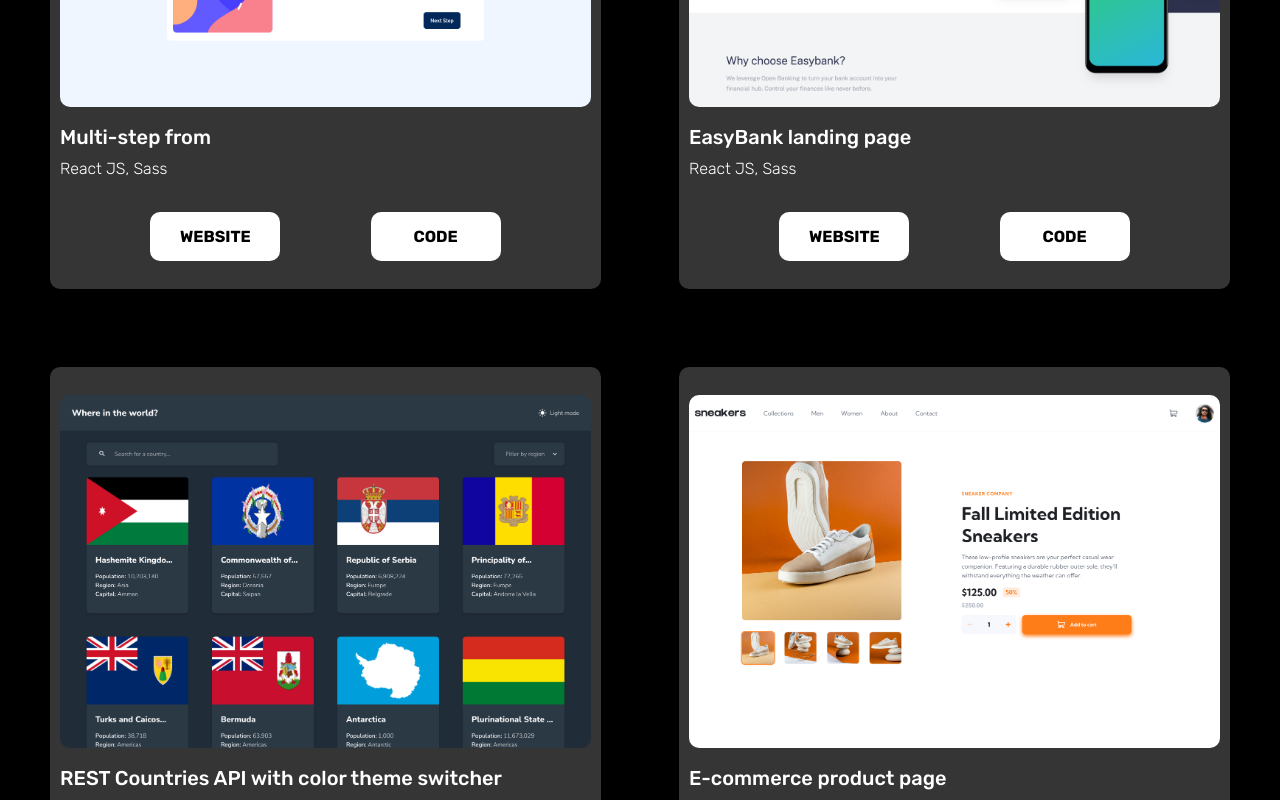
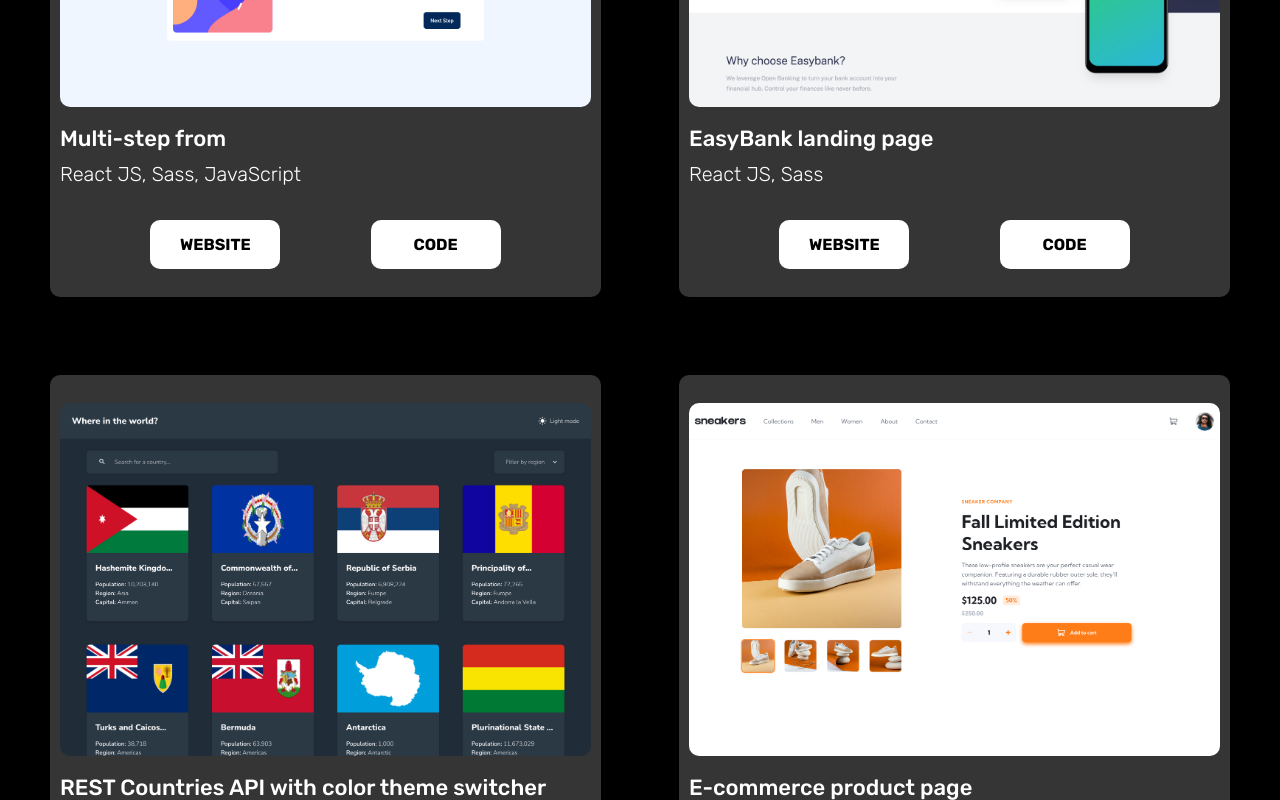
Before and after one commit to Mateeb11/portfolio, a React (Vite) app: page / in a window 1280 px wide. Shown: the part 1280-2080 px from the top of the page. Built offline with nearby package versions, Linux system fonts and the light colour scheme.

Commit message:
Change the projects font size at 1024px

```diff
--- a/src/Components/Portfolio/Portfolio.jsx
+++ b/src/Components/Portfolio/Portfolio.jsx
@@ -24,7 +24,7 @@ export default function Portfolio() {
         <Project
           image={isBigScreen ? multiStepFormDesktop : multiStepFormMobile}
           title="Multi-step from"
-          skills="React JS, Sass"
+          skills="React JS, Sass, JavaScript"
           website="https://aback-icicle.surge.sh/"
           code="https://github.com/Mateeb11/multi-step-form"
         />
@@ -45,7 +45,7 @@ export default function Portfolio() {
         <Project
           image={isBigScreen ? eCommerceDesktop : eCommerceMobile}
           title="E-commerce product page"
-          skills="React JS, CSS"
+          skills="React JS, CSS, JavaScript"
           website="https://present-hook.surge.sh/"
           code="https://github.com/Mateeb11/ecommerce-product-page"
         />
--- a/src/Components/Portfolio/Project.module.scss
+++ b/src/Components/Portfolio/Project.module.scss
@@ -45,6 +45,16 @@
       font-size: var(--fs-small);
       font-weight: var(--fw-light);
     }
+
+    @media (min-width: 768px) {
+      p {
+        font-size: var(--fs-semi-medium);
+      }
+
+      span {
+        font-size: var(--fs-medium);
+      }
+    }
   }
 
   .buttons {
```
